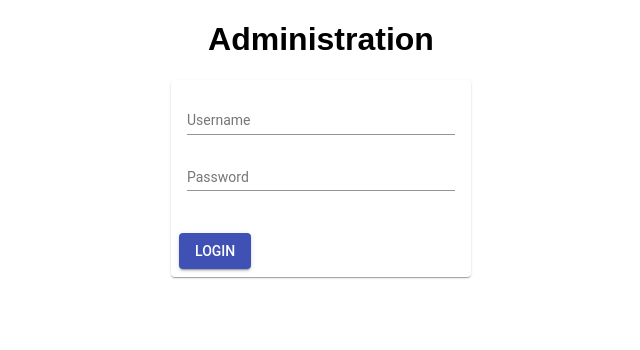
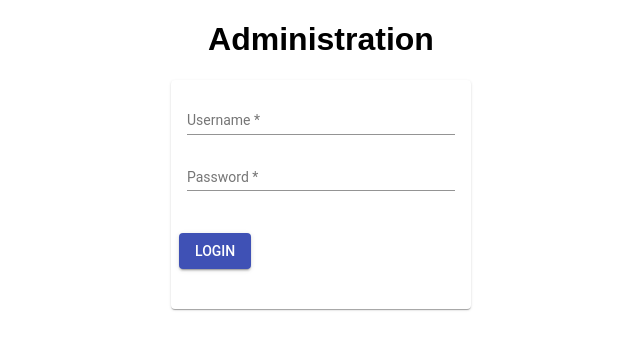
Before and after one commit to garbagcollect/admin-frontend, an Angular app: page / in a window 1280 px wide. Shown: the top 350 px of the page, without its empty margins (319-959 px from the left). Built offline with nearby package versions, Linux system fonts and the light colour scheme.

Commit message:
do the user authentication

```diff
--- a/angular.json
+++ b/angular.json
@@ -61,7 +61,9 @@
         "serve": {
           "builder": "@angular-devkit/build-angular:dev-server",
           "options": {
-            "browserTarget": "admin-frontend:build"
+            "browserTarget": "admin-frontend:build",
+            "port": 9000,
+            "proxyConfig": "proxy.conf.json"
           },
           "configurations": {
             "production": {
--- /dev/null
+++ b/src/app/_models/authenticationdetails.ts
@@ -0,0 +1,3 @@
+export class AuthenticationDetails {
+    token: string;
+}
--- /dev/null
+++ b/src/app/_services/authentication.service.ts
@@ -0,0 +1,29 @@
+import { Injectable } from '@angular/core';
+import { HttpClient } from '@angular/common/http';
+
+import { map } from 'rxjs/operators';
+
+import { AuthenticationDetails } from '../_models/authenticationdetails';
+
+@Injectable({ providedIn: 'root' })
+export class AuthenticationService {
+    constructor(private http: HttpClient) { }
+
+    login(username: string, password: string) {
+        return this.http.post<AuthenticationDetails>('/api/login', { username: username, password: password })
+            .pipe(map(authentication => {
+                // login successful if there's a jwt token in the response
+                if (authentication && authentication.token) {
+                    // store authentication details and jwt token in local storage to keep user logged in between page refreshes
+                    localStorage.setItem('currentAuthentication', JSON.stringify(authentication));
+                }
+
+                return authentication;
+            }));
+    }
+
+    logout() {
+        // remove authentication from local storage to log user out
+        localStorage.removeItem('currentAuthentication');
+    }
+}
--- a/src/app/app.module.ts
+++ b/src/app/app.module.ts
@@ -1,10 +1,12 @@
 import { BrowserModule } from '@angular/platform-browser';
 import { NgModule } from '@angular/core';
+import { HttpClientModule } from '@angular/common/http';
 
 import { BrowserAnimationsModule } from '@angular/platform-browser/animations';
 import { MatInputModule } from '@angular/material/input';
 import { MatButtonModule } from '@angular/material/button';
 import { MatCardModule } from '@angular/material/card';
+import { FormsModule, ReactiveFormsModule } from '@angular/forms';
 
 import { AppRoutingModule } from './app-routing.module';
 import { AppComponent } from './app.component';
@@ -16,7 +18,8 @@ import { LoginComponent } from './login/login.component';
     LoginComponent
   ],
   imports: [
-    BrowserModule, AppRoutingModule, BrowserAnimationsModule, MatInputModule, MatButtonModule, MatCardModule
+    BrowserModule, HttpClientModule, AppRoutingModule, BrowserAnimationsModule, MatInputModule, MatButtonModule,
+    MatCardModule, FormsModule, ReactiveFormsModule
   ],
   providers: [],
   bootstrap: [AppComponent]
--- a/src/app/login/login.component.html
+++ b/src/app/login/login.component.html
@@ -1,15 +1,17 @@
 <mat-card>
-  <mat-card-content>
-    <form class="login">
+  <form [formGroup]="loginForm" (ngSubmit)="onSubmit()">
+
+    <mat-card-content class="login-content">
       <mat-form-field class="username-field">
-        <input matInput placeholder="Username">
+        <input matInput type="text" placeholder="Username" formControlName="username">
       </mat-form-field>
       <mat-form-field class="password-field">
-        <input matInput placeholder="Password">
+        <input matInput type="password" placeholder="Password" formControlName="password">
       </mat-form-field>
-    </form>
-  </mat-card-content>
-  <mat-card-actions>
-    <button mat-raised-button color="primary">LOGIN</button>
-  </mat-card-actions>
+    </mat-card-content>
+    <mat-card-actions>
+      <button mat-raised-button color="primary">LOGIN</button>
+    </mat-card-actions>
+
+  </form>
 </mat-card>
--- a/src/app/login/login.component.scss
+++ b/src/app/login/login.component.scss
@@ -1,8 +1,8 @@
-.login {
+.login-content {
   display: flex;
   flex-direction: column;
 }
 
-.login>* {
+.login-content>* {
   width: 100%;
 }
--- a/src/app/login/login.component.ts
+++ b/src/app/login/login.component.ts
@@ -1,4 +1,7 @@
 import { Component, OnInit } from '@angular/core';
+import { FormBuilder, FormGroup, Validators } from '@angular/forms';
+
+import { AuthenticationService } from '../_services/authentication.service';
 
 @Component({
   selector: 'app-login',
@@ -6,10 +9,34 @@ import { Component, OnInit } from '@angular/core';
   styleUrls: ['./login.component.scss']
 })
 export class LoginComponent implements OnInit {
+  loginForm: FormGroup;
 
-  constructor() { }
+  constructor(
+    private formBuilder: FormBuilder,
+    private authenticationService: AuthenticationService
+  ) { }
 
   ngOnInit() {
+    this.loginForm = this.formBuilder.group({
+      username: ['', Validators.required],
+      password: ['', Validators.required]
+    });
+  }
+
+  onSubmit() {
+    if (this.loginForm.invalid) {
+      return;
+    }
+
+    var form = this.loginForm.controls;
+    this.authenticationService.login(form.username.value, form.password.value)
+      .subscribe(
+        data => {
+          console.info(data)
+        },
+        error => {
+          console.error(error)
+        });
   }
 
 }
```
Also changed, not shown: proxy.conf.json (added, +7 -0 lines), 1 other file (tests, documents, lock files or other folders).
